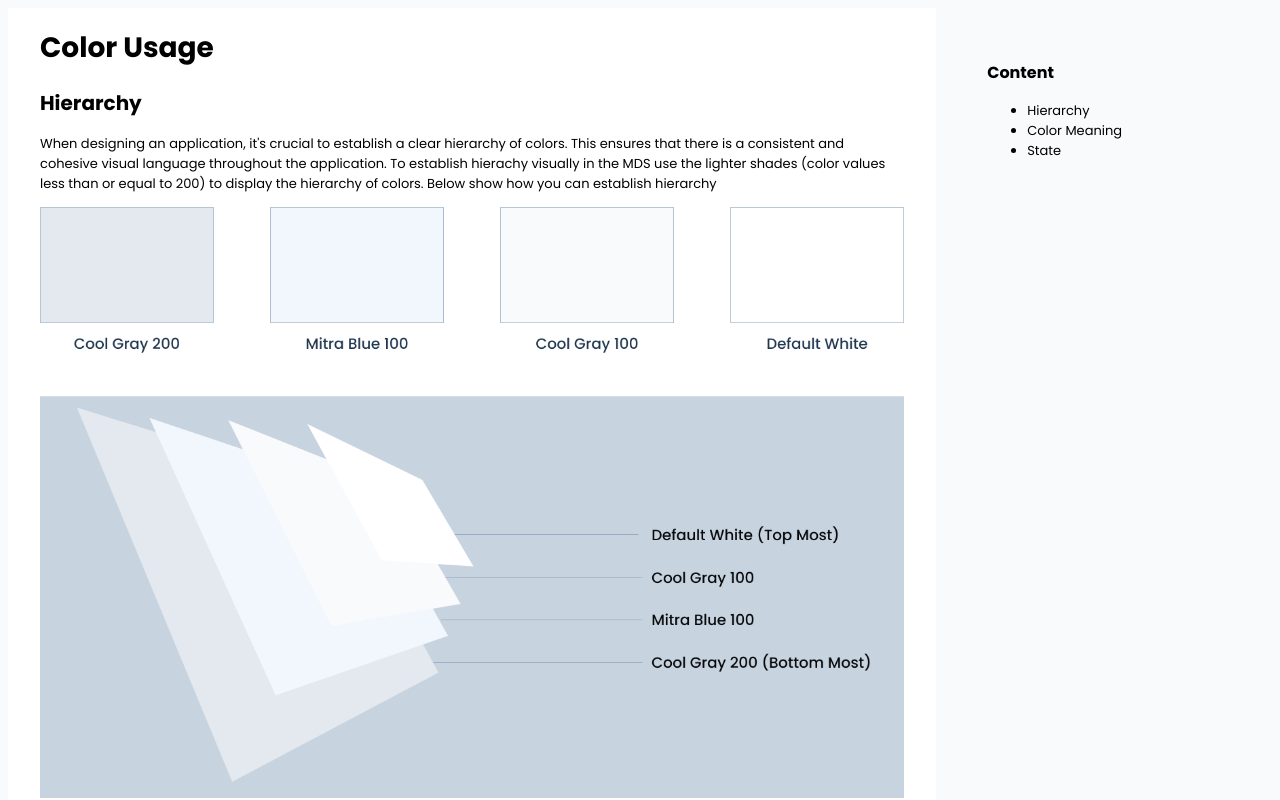
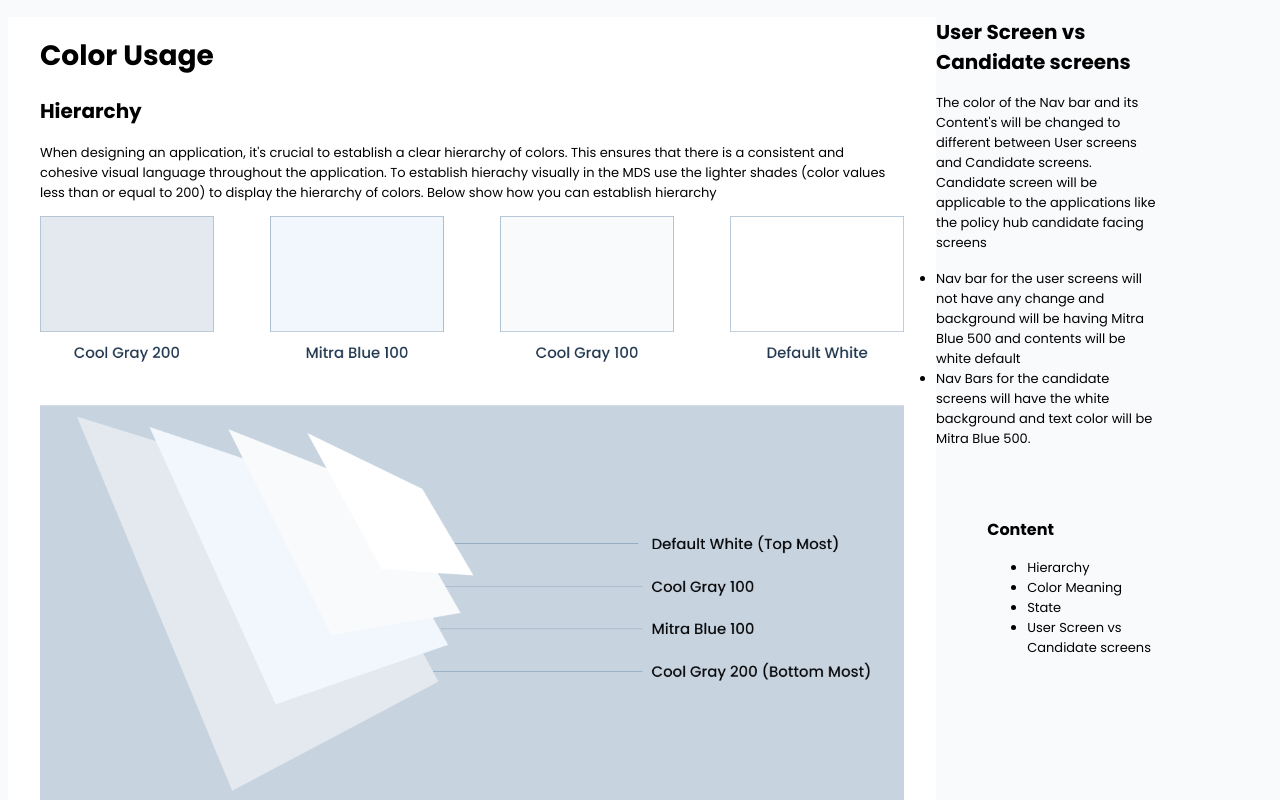
Before and after one commit to sujith-anand/mds, a plain HTML site: page usage.html in a window 1280 px wide. Shown: the top 800 px of the page. Drawn offline with Linux system fonts and the light colour scheme.

Commit message:
added user screen vs candidate screen

```diff
--- a/usage.html
+++ b/usage.html
@@ -44,6 +44,17 @@
             <img src="Images/states.png">
         </div>
     </div>
+    <h2>User Screen vs Candidate screens
+    </h2>
+    <p>The color of the Nav bar and its Content's will be changed to different between User screens and Candidate screens. Candidate screen will be applicable to the applications like the policy hub candidate facing screens
+        <ul>
+
+            <li> Nav bar for the user screens will not have any change and background will be having Mitra Blue 500 and contents will be white default</li>
+            <li> Nav Bars for the candidate screens will have the white background and text color will be Mitra Blue 500.
+            </li>
+        </ul>
+
+    </p>
     <div class="sideMenu">
         <br>
         <br>
@@ -53,6 +64,7 @@
             <li>Color Meaning
             </li>
             <li>State</li>
+            <li>User Screen vs Candidate screens</li>
         </ul>
     </div>
 </body>
```
